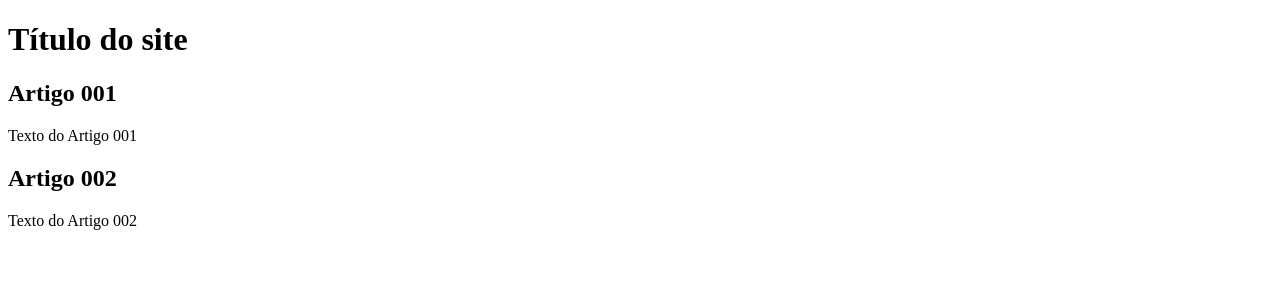
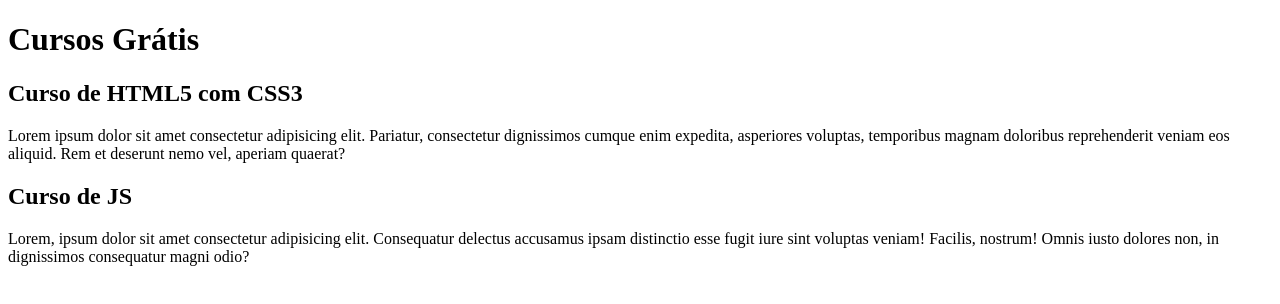
Before and after one commit to fabianoapoliano/projeto_site-branches, a plain HTML site: page index.html in a window 1280 px wide. Drawn offline with Linux system fonts and the light colour scheme.

Commit message:
comecei a escrever o conteúdo

```diff
--- a/index.html
+++ b/index.html
@@ -9,15 +9,15 @@
 <body>
     <main>
         <header>
-            <h1> Título do site</h1>
+            <h1> Cursos Grátis</h1>
         </header>
         <article>
-            <h2>Artigo 001</h2>
-            <p> Texto do Artigo 001</p>
+            <h2>Curso de HTML5 com CSS3</h2>
+            <p> Lorem ipsum dolor sit amet consectetur adipisicing elit. Pariatur, consectetur dignissimos cumque enim expedita, asperiores voluptas, temporibus magnam doloribus reprehenderit veniam eos aliquid. Rem et deserunt nemo vel, aperiam quaerat?</p>
         </article>
         <article>
-            <h2>Artigo 002</h2>
-            <p> Texto do Artigo 002</p>
+            <h2>Curso de JS</h2>
+            <p> Lorem, ipsum dolor sit amet consectetur adipisicing elit. Consequatur delectus accusamus ipsam distinctio esse fugit iure sint voluptas veniam! Facilis, nostrum! Omnis iusto dolores non, in dignissimos consequatur magni odio? </p>
         </article>
     </main>
 
```
